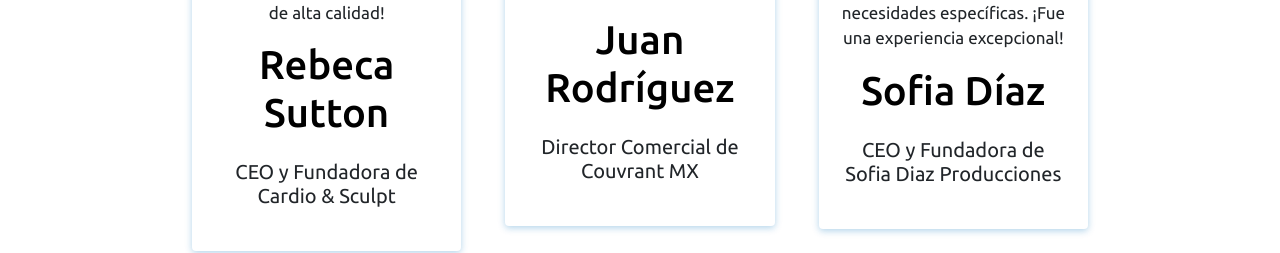
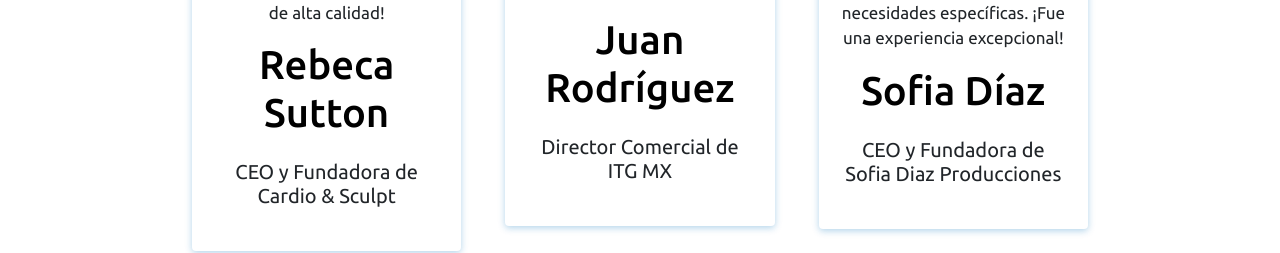
Before and after one commit to alexisherolv/jak-site-web, a React (Create React App) app: page / in a window 1280 px wide. Shown: the part 5260-5513 px from the top of the page. Built offline with nearby package versions, Linux system fonts and the light colour scheme.

Commit message:
Testimonios

```diff
--- a/src/pages/Home.js
+++ b/src/pages/Home.js
@@ -340,7 +340,7 @@ function Home() {
                         <Card className="card">
                             <p className="comment">JAK no solo cumplió, sino superó nuestras expectativas. Su capacidad para comprender nuestras necesidades únicas y traducirlas en soluciones tecnológicas innovadoras fue impresionante. Desde el desarrollo de nuestro sitio de comercio electrónico hasta la implementación de estrategias efectivas de marketing digital, su equipo demostró un compromiso excepcional. La atención al cliente durante todo el proceso fue sobresaliente, y el resultado final habla por sí mismo. Estamos encantados de haber elegido a JAK para impulsar nuestro negocio.</p>
                             <h1 className="card-title">Juan Rodríguez</h1>
-                            <h4 className="description">Director Comercial de Couvrant MX</h4>
+                            <h4 className="description">Director Comercial de ITG MX</h4>
                         </Card>
                     </div>
                     <div className="col-lg-4">
```
